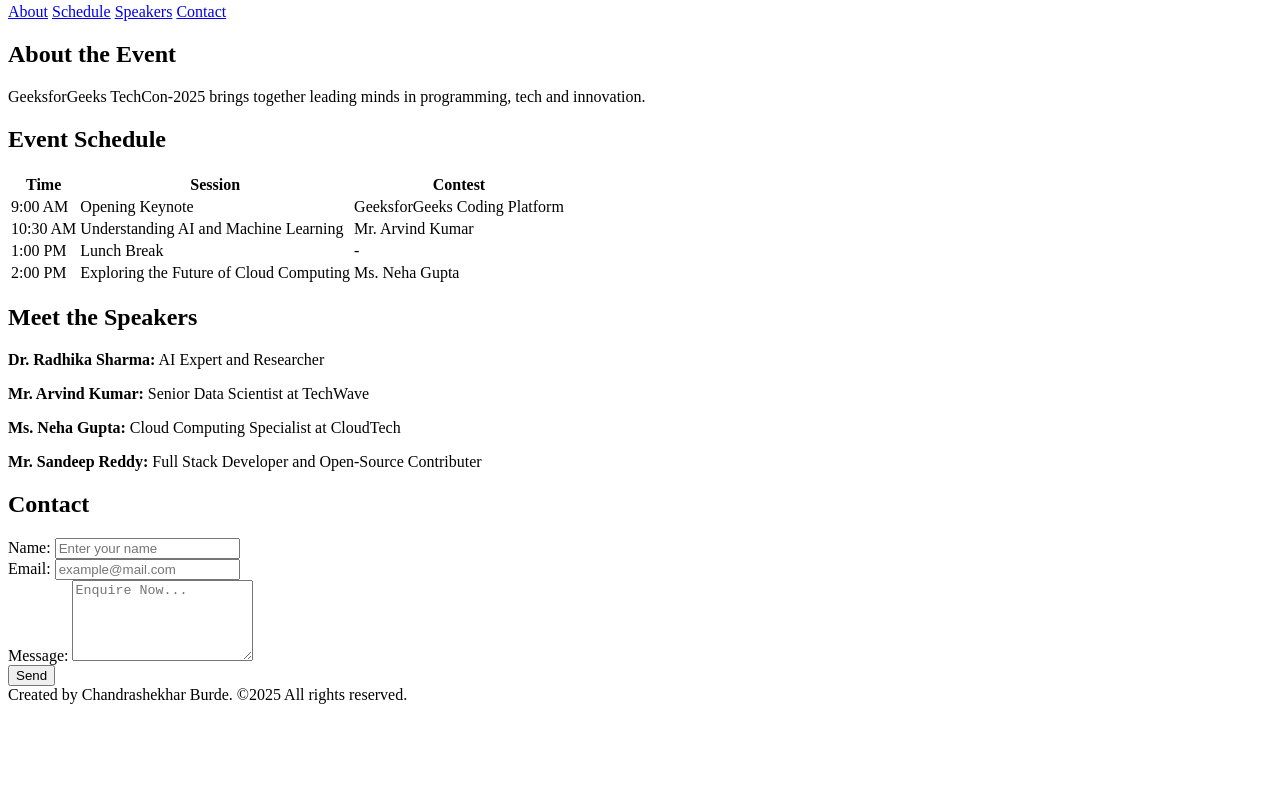
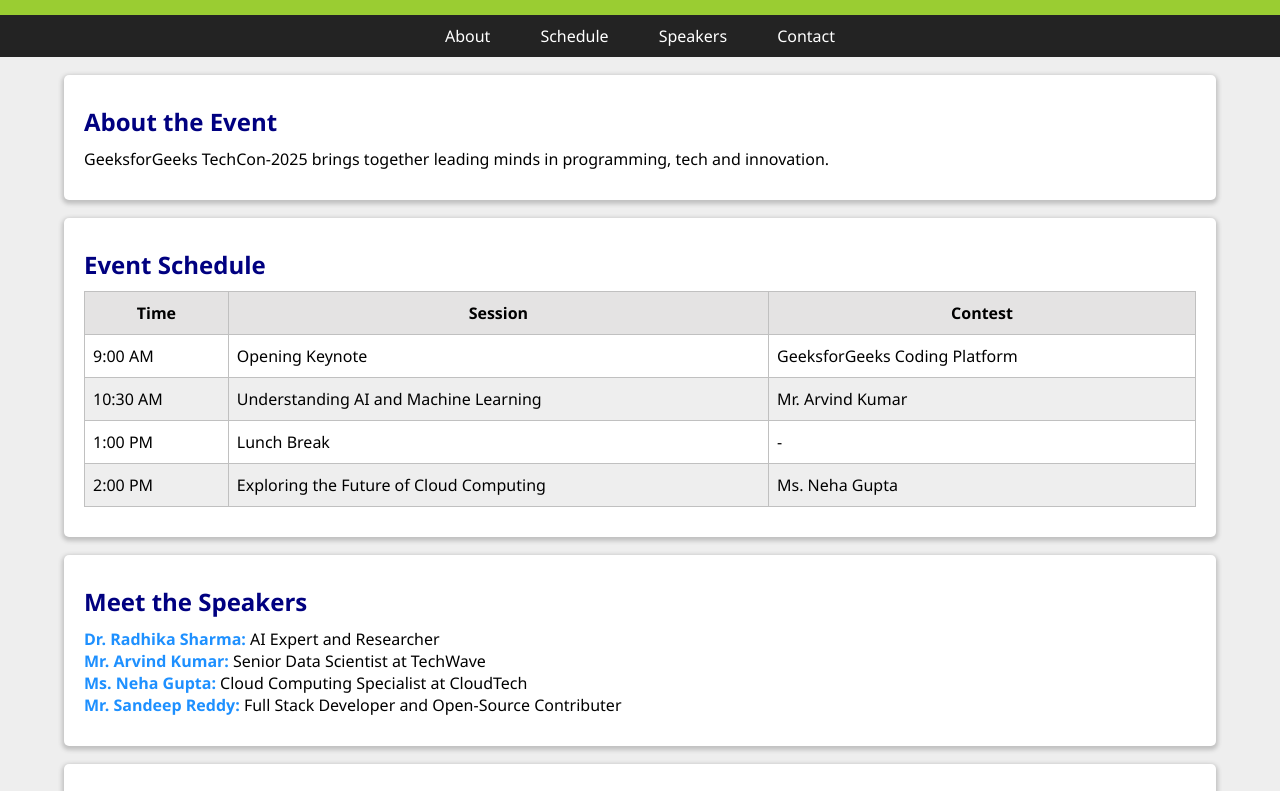
Before and after one commit to chandrashekhar-burde/tech-conference-event-page, a plain HTML site: page index.html in a window 1280 px wide. Shown: the part 111-902 px from the top of the page. Before the commit the page ends 823 px from the top, so only its background shows below. Drawn offline with Linux system fonts and the light colour scheme.

Commit message:
Add and link CSS file

```diff
--- a/index.html
+++ b/index.html
@@ -4,6 +4,7 @@
     <meta charset="UTF-8">
     <meta name="viewport" content="width=device-width, initial-scale=1.0">
     <title>Event Page</title>
+    <link rel="stylesheet" href="style.css">
 </head>
 <body>
     <header>
--- /dev/null
+++ b/style.css
@@ -0,0 +1,121 @@
+* {
+    margin: 0; padding: 0;
+    box-sizing: border-box;
+    font-family: 'Segoe UI', Tahoma, Geneva, Verdana, sans-serif;
+}
+
+body {
+    width: 100%;
+    overflow-x: hidden;
+    background-color: #eee;
+}
+
+header {
+    text-align: center;
+    background-color: yellowgreen;
+    padding: 25px 0 0 0;
+}
+
+header p {
+    margin: 18px 0;
+}
+
+header  nav {
+    padding: 10px 0;
+    background-color: #232323;
+}
+
+header nav div {
+    display: inline-flex;
+    gap: 50px;
+}
+
+header nav a {
+    font-weight: 500;
+    color: white;
+    text-decoration: none;
+}
+
+header nav a:hover {
+    color: orange;
+}
+
+main {
+    width: 100vw;
+    height: auto;
+}
+
+section {
+    width: 90vw;
+    margin: 18px auto;
+    padding: 30px 20px;
+    background-color: white;
+    border-radius: 5px;
+    box-shadow: 0px 2px 4px 2px silver;
+}
+
+section h2 {
+    color: navy;
+    margin-bottom: 10px;
+}
+
+#schedule table {
+    margin: auto;
+    width: 100%;
+    border-collapse: collapse;
+}
+
+td, th {
+    border: 1px solid silver;
+    padding: 10px 8px;
+}
+
+#schedule table thead {
+    background-color: #e4e3e3;
+}
+
+#schedule table tbody tr:nth-child(even) {
+    background-color: #eee;
+}
+
+#speakers .author b {
+    color: dodgerblue;
+}
+
+#contact form {
+    width: 85%;
+    margin: auto;
+}
+
+#contact form label {
+    display: block;
+    font-weight: bold;
+}
+
+#contact form input, #contact form textarea {
+    width: 100%;
+    margin: 8px 0 20px;
+    padding: 8px;
+    border: 1px solid silver;
+}
+
+#contact form button {
+    font-weight: bold;
+    font-size: 18px;
+    width: 100%;
+    padding: 5px 0;
+    color: white;
+    background-color: green;
+    border: none;
+    cursor: pointer;
+}
+
+#contact form button:hover {
+    background-color: #4040ff;
+}
+
+footer {
+    text-align: center;
+    background-color: yellowgreen;
+    padding: 10px 0;
+}
```
